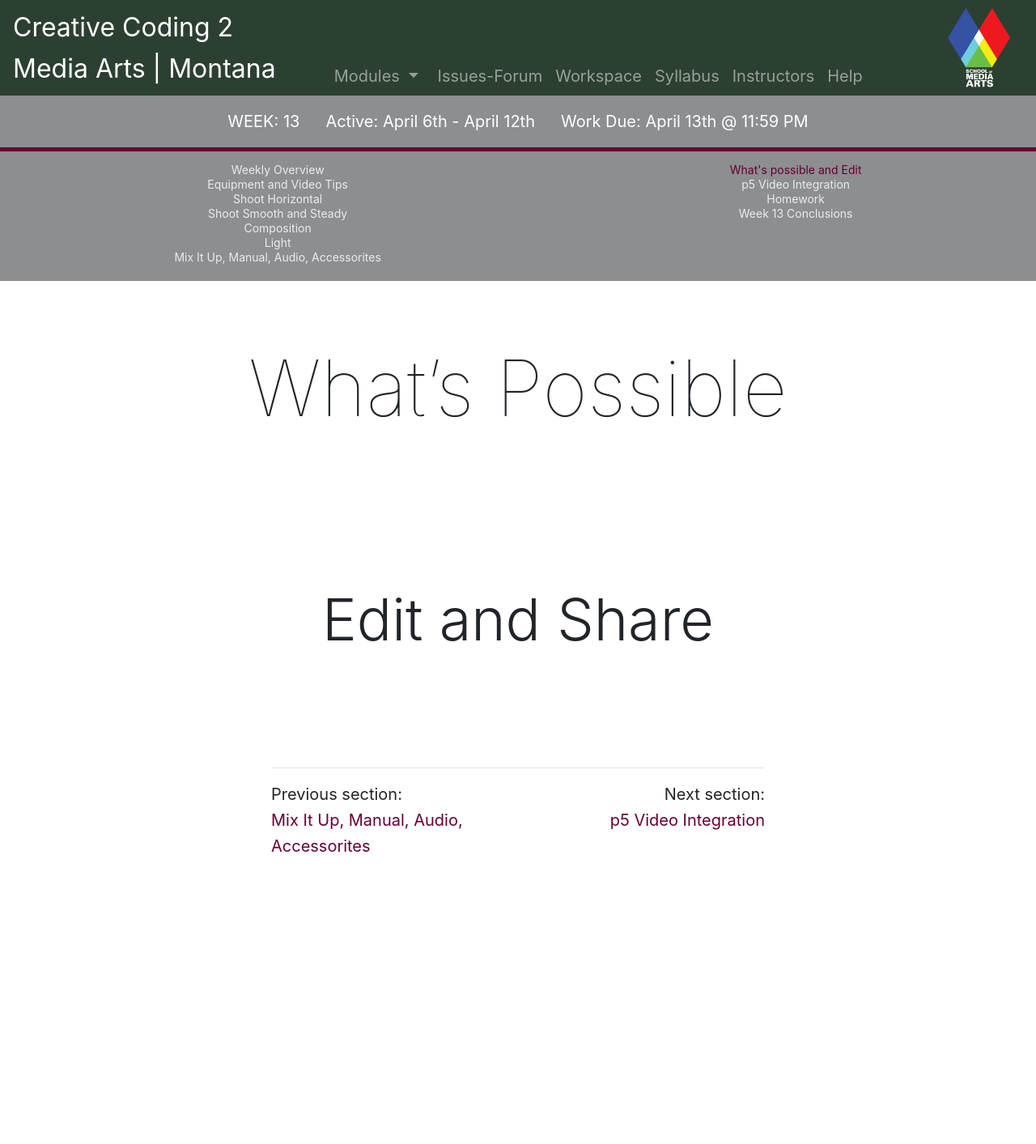
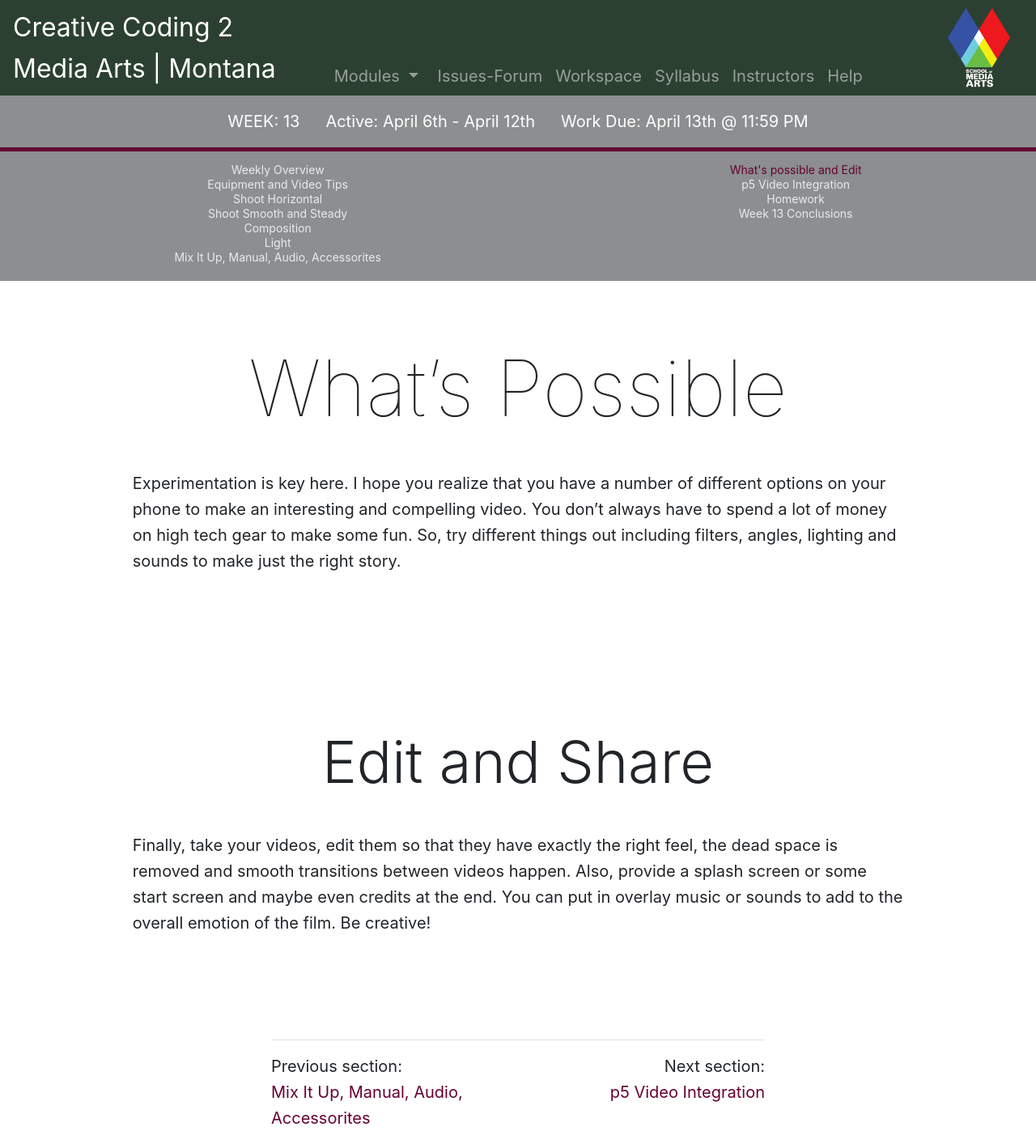
Before and after one commit to Montana-Media-Arts/220-creative-coding2-Spring2020-course, a Jekyll site: the page built from modules/week-13/_posts/2002-01-03-whats-possible.md, in a window 1280 px wide. Shown: the whole page at 81% size. Built offline with Jekyll 4.4.1, drawn with Linux system fonts in a browser that asks for light colours; nearby versions of some CDN libraries; a script that is not in the unit is left out; before the commit the page ends 1077 px from its top, so only the background shows below that.

Commit message:
updated text

```diff
--- a/modules/week-13/_posts/2002-01-03-whats-possible.md
+++ b/modules/week-13/_posts/2002-01-03-whats-possible.md
@@ -6,4 +6,9 @@ jotted: true
 
 # What's Possible
 
+Experimentation is key here.  I hope you realize that you have a number of different options on your phone to make an interesting and compelling video.  You don't always have to spend a lot of money on high tech gear to make some fun.  So, try different things out including filters, angles, lighting and sounds to make just the right story.
+
+
 # Edit and Share
+
+Finally, take your videos, edit them so that they have exactly the right feel, the dead space is removed and smooth transitions between videos happen. Also, provide a splash screen or some start screen and maybe even credits at the end.  You can put in overlay music or sounds to add to the overall emotion of the film.  Be creative!
```
Also changed, not shown: modules/week-13/_posts/2017-12-30-conclusions.md (+1 -1 lines).
